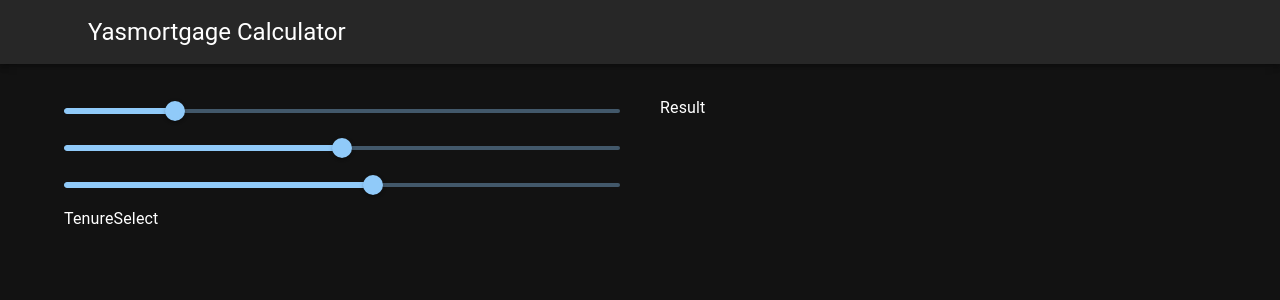
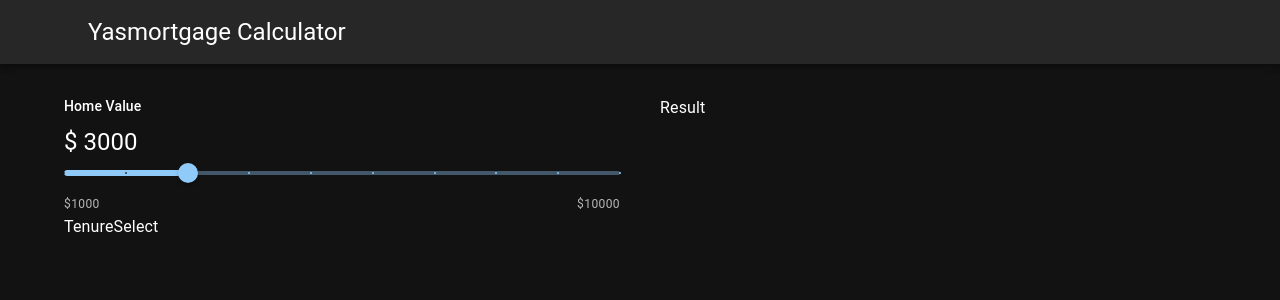
Before and after one commit to YElnadi/Mortgage_Calculator, a React (Create React App) app: page / in a window 1280 px wide. Shown: the top 300 px of the page. Built offline with nearby package versions, Linux system fonts and the light colour scheme.

Commit message:
home value

```diff
--- a/src/components/SliderSelect.js
+++ b/src/components/SliderSelect.js
@@ -3,13 +3,15 @@ import SliderComponent from "./common/SliderComponent";
 const SliderSelect = () => {
   return (
     <>
-      <SliderComponent min={0} max={100} defaultValue={20}/>
-      <SliderComponent min={100} max={500} defaultValue={300}/>
-      <SliderComponent min={150} max={600} defaultValue={400}/>
-
-
+      <SliderComponent
+        min={1000}
+        max={10000}
+        defaultValue={3000}
+        step={1000}
+        onChange={(e) => console.log(e.target.value)}
+      />
     </>
   );
-}
+};
 
 export default SliderSelect;
--- a/src/components/common/SliderComponent.js
+++ b/src/components/common/SliderComponent.js
@@ -1,11 +1,33 @@
-import React from 'react';
-import Slider from '@mui/material/Slider';
-const SliderComponent = ({min, max, defaultValue}) => {
+import React from "react";
+import Slider from "@mui/material/Slider";
+import Stack from "@mui/material/Stack";
+import { Typography } from "@mui/material";
+const SliderComponent = ({ min, max, defaultValue, step, onChange, value }) => {
   return (
     <div>
-      <Slider defaultValue={defaultValue} min = {min} max ={max} aria-label="Default" valueLabelDisplay="auto" />
+      <Stack spacing={1}>
+        <Typography variant="subtitle2">Home Value</Typography>
+        <Typography variant="h5">$ {defaultValue}</Typography>
+      </Stack>
+
+      <Slider
+        defaultValue={defaultValue}
+        min={min}
+        max={max}
+        step={step}
+        onChange={onChange}
+        value={value}
+        marks
+        aria-label="Default"
+        valueLabelDisplay="auto"
+      />
+      <Stack direction="row" justifyContent={"space-between"} >
+      <Typography variant= 'caption' color="text.secondary" >
+        ${min}</Typography>
+      <Typography variant= 'caption' color="text.secondary" > ${max}</Typography>
+      </Stack>
     </div>
   );
-}
+};
 
 export default SliderComponent;
```
